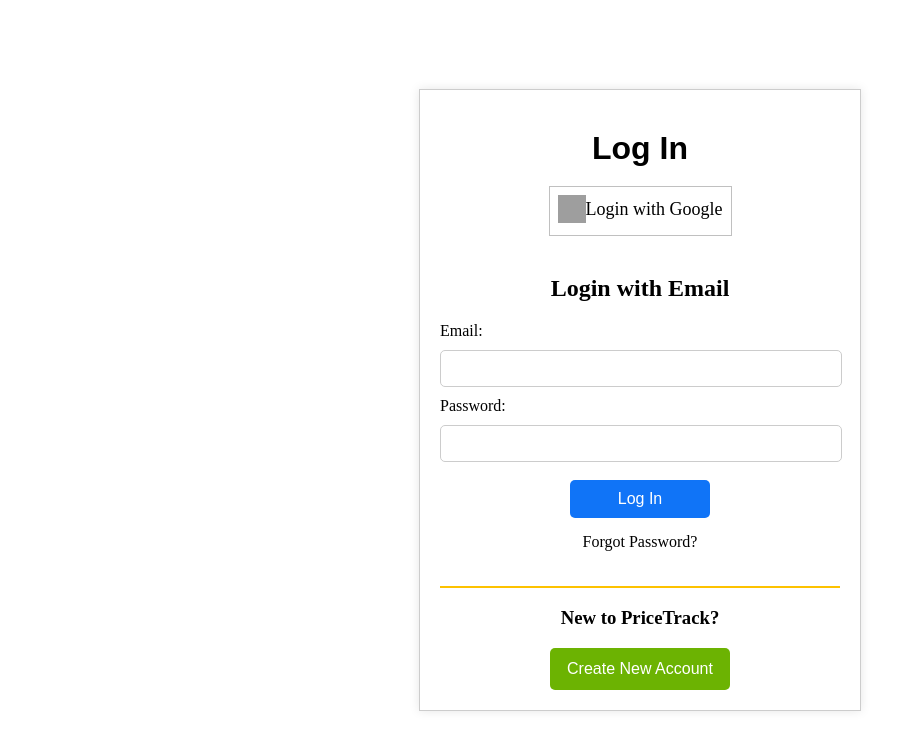
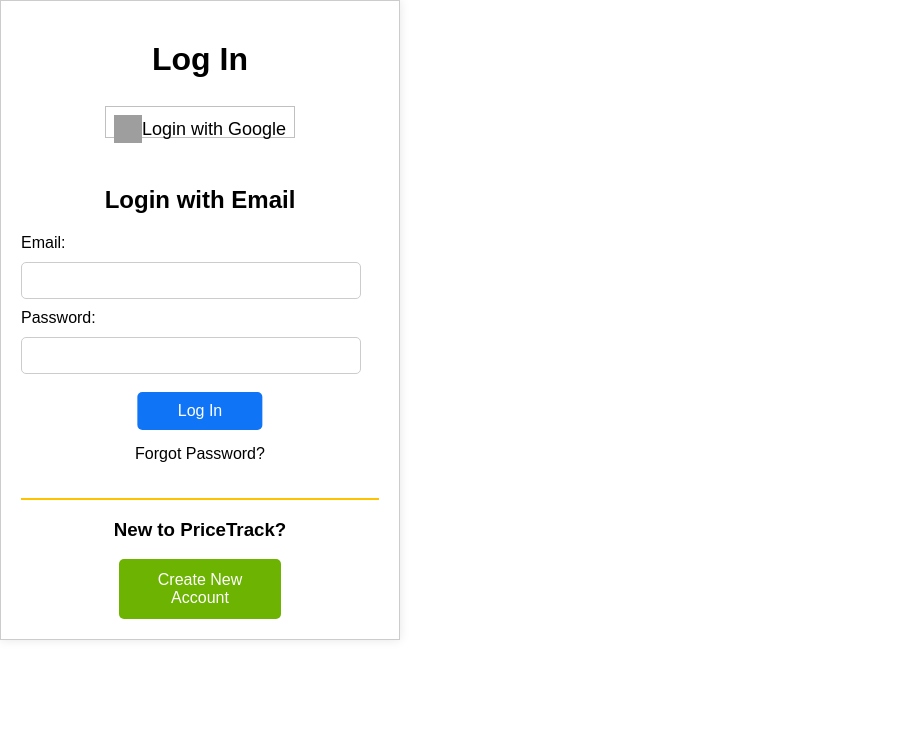
Before and after one commit to ngocbityta/PriceManagement, a React (Vite) app: page / in a window 1280 px wide. Shown: the top 750 px of the page, without its empty margins (0-924 px from the left). Built offline with nearby package versions, Linux system fonts and the light colour scheme; grey boxes are pictures that could not be loaded.

Commit message:
fix bugs

```diff
--- a/src/page/main/login/style.css
+++ b/src/page/main/login/style.css
@@ -1,12 +1,3 @@
-body,
-html {
-    height: 100%;
-    margin: 0;
-    display: flex;
-    justify-content: center;
-    align-items: center;
-}
-
 #wrapper {
     width: 400px;
     padding: 20px;
--- a/src/page/main/signup/style.css
+++ b/src/page/main/signup/style.css
@@ -1,12 +1,3 @@
-body,
-html {
-    height: 100%;
-    margin: 0;
-    display: flex;
-    justify-content: center;
-    align-items: center;
-}
-
 #wrapper {
     width: 400px;
     padding: 20px;
```
Also changed, not shown: src/App.jsx (+4 -5 lines).
